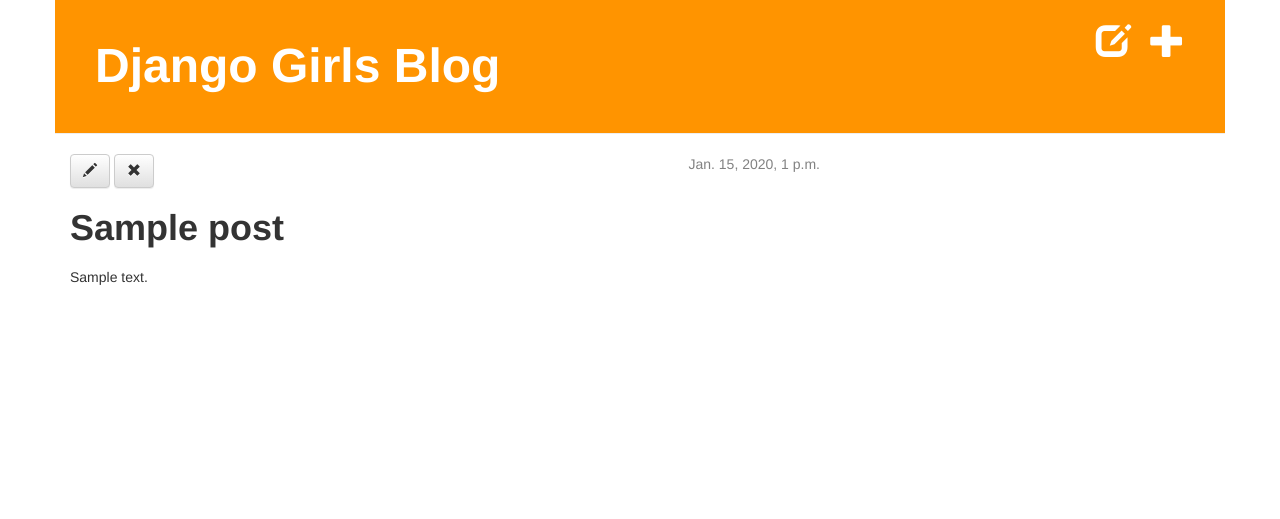
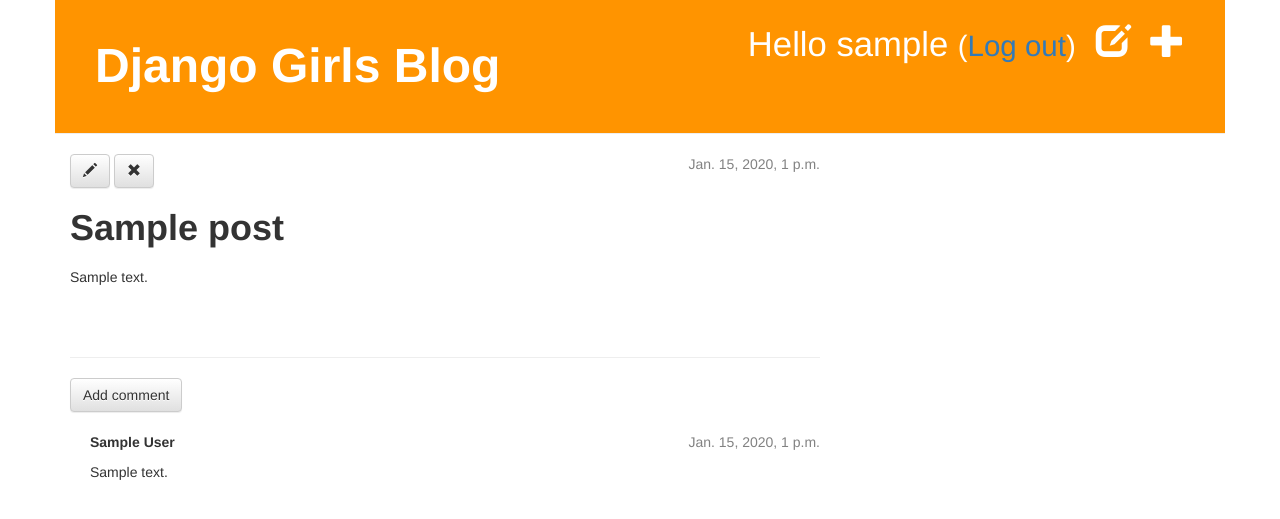
Before and after one commit to dnlv/my-first-blog, a Django app: page /post/1/ in a window 1280 px wide. Shown: the top 519 px of the page. Run offline with Django 3.2, Linux system fonts and the light colour scheme; a user stored in the database is signed in; tables that the repository leaves empty hold one stand-in row (values such as "Sample post"); some libraries are stand-ins or nearby versions.

Commit message:
Added comment form

```diff
--- a/blog/admin.py
+++ b/blog/admin.py
@@ -1,6 +1,6 @@
 from django.contrib import admin
+from .models import Post, Comment
 
 # Register your models here.
-from .models import Post
-
 admin.site.register(Post)
+admin.site.register(Comment)
--- a/blog/models.py
+++ b/blog/models.py
@@ -19,3 +19,20 @@
 
     def __str__(self):
         return self.title
+
+    def approved_comments(self):
+        return self.comments.filter(approved_comment=True)
+
+class Comment(models.Model):
+    post = models.ForeignKey('blog.Post', related_name='comments')
+    author = models.CharField(max_length=200)
+    text = models.TextField()
+    created_date = models.DateTimeField(default=timezone.now)
+    approved_comment = models.BooleanField(default=False)
+
+    def approve(self):
+        self.approved_comment = True
+        self.save()
+
+    def __str__(self):
+        return self.text
--- a/blog/static/css/blog.css
+++ b/blog/static/css/blog.css
@@ -43,3 +43,7 @@
 .post h1 a, .post h1 a:visited {
     color: #000000;
 }
+
+.comment {
+    margin: 20px 0px 20px 20px;
+}
--- a/blog/templates/blog/base.html
+++ b/blog/templates/blog/base.html
@@ -9,15 +9,16 @@
 	<title>Блог о новостях из мира IT</title>
 </head>
 <body>
-	<body>
     <div class="page-header container">
         <div class="row">
             <div class="col-md-12">
                 {% if user.is_authenticated %}
                 <a href="{% url 'post_new' %}" class="top-menu"><span class="glyphicon glyphicon-plus"></span></a>
                 <a href="{% url 'post_draft_list' %}" class="top-menu"><span class="glyphicon glyphicon-edit"></span></a>
+                <p class="top-menu">Hello {{ user.username }} <small>(<a href="{% url 'logout' %}">Log out</a>)</small></p>
+                {% else %}
+                <a href="{% url 'login' %}" class="top-menu"><span class="glyphicon glyphicon-lock"></span></a>
                 {% endif %}
-
                 <h1><a href="/">Django Girls Blog</a></h1>
             </div>
         </div>
@@ -31,5 +32,4 @@
         </div>
     </div>
 </body>
-</body>
 </html>
--- a/blog/templates/blog/post_detail.html
+++ b/blog/templates/blog/post_detail.html
@@ -9,9 +9,30 @@
             {% else %}
             <a class="btn btn-default" href="{% url 'post_publish' pk=post.pk %}">Publish</a>
             {% endif %}
+            {% if user.is_authenticated %}
             <a class="btn btn-default" href="{% url 'post_edit' pk=post.pk %}"><span class="glyphicon glyphicon-pencil"></span></a>
             <a class="btn btn-default" href="{% url 'post_remove' pk=post.pk %}"><span class="glyphicon glyphicon-remove"></span></a>
+            {% endif %}
             <h1>{{ post.title }}</h1>
             <p>{{ post.text|linebreaksbr }}</p>
         </div>
+        <hr>
+        <a class="btn btn-default" href="{% url 'add_comment_to_post' pk=post.pk %}">Add comment</a>
+        {% for comment in post.comments.all %}
+        {% if user.is_authenticated or comment.approved_comment %}
+        <div class="comment">
+            <div class="date">
+                {{ comment.created_date }}
+                {% if not comment.approved_comment %}
+                <a class="btn btn-default" href="{% url 'comment_remove' pk=comment.pk %}"><span class="glyphicon glyphicon-remove"></span></a>
+                <a class="btn btn-default" href="{% url 'comment_approve' pk=comment.pk %}"><span class="glyphicon glyphicon-ok"></span></a>
+                {% endif %}
+            </div>
+            <strong>{{ comment.author }}</strong>
+            <p>{{ comment.text|linebreaks }}</p>
+        </div>
+        {% endif %}
+        {% empty %}
+        <p>No comments here yet :(</p>
+        {% endfor %}
     {% endblock %}
--- a/blog/templates/blog/post_list.html
+++ b/blog/templates/blog/post_list.html
@@ -8,6 +8,7 @@
                 </div>
                 <h1><a href="{% url 'post_detail' pk=post.pk %}">{{ post.title }}</a></h1>
                 <p>{{ post.text|linebreaksbr }}</p>
+                <a href="{% url 'post_detail' pk=post.pk %}">Comments: {{ post.approved_comments.count }}</a>
             </div>
         {% endfor %}
     {% endblock content %}
--- a/blog/urls.py
+++ b/blog/urls.py
@@ -9,4 +9,7 @@
     url(r'^drafts/$', views.post_draft_list, name='post_draft_list'),
     url(r'^post/(?P<pk>\d+)/publish/$', views.post_publish, name='post_publish'),
     url(r'^post/(?P<pk>\d+)/remove/$', views.post_remove, name='post_remove'),
+    url(r'^post/(?P<pk>\d+)/comment/$', views.add_comment_to_post, name='add_comment_to_post'),
+    url(r'^comment/(?P<pk>\d+)/approve/$', views.comment_approve, name='comment_approve'),
+	url(r'^comment/(?P<pk>\d+)/remove/$', views.comment_remove, name='comment_remove'),
 ]
--- a/blog/views.py
+++ b/blog/views.py
@@ -1,9 +1,10 @@
 from django.shortcuts import render
 from django.utils import timezone
-from .models import Post
+from .models import Post, Comment
 from django.shortcuts import render, get_object_or_404
-from .forms import PostForm
+from .forms import PostForm, CommentForm
 from django.shortcuts import redirect
+from django.contrib.auth.decorators import login_required
 
 def post_list(request):
     posts = Post.objects.filter(published_date__lte=timezone.now()).order_by('published_date')
@@ -13,6 +14,7 @@
 	post = get_object_or_404(Post, pk=pk)
 	return render(request, 'blog/post_detail.html', {'post': post})
 
+@login_required
 def post_new(request):
     if request.method == "POST":
         form = PostForm(request.POST)
@@ -25,6 +27,7 @@
         form = PostForm()
     return render(request, 'blog/post_edit.html', {'form': form})
 
+@login_required
 def post_edit(request, pk):
     post = get_object_or_404(Post, pk=pk)
     if request.method == "POST":
@@ -38,16 +41,45 @@
         form = PostForm(instance=post)
     return render(request, 'blog/post_edit.html', {'form': form})
 
+@login_required
 def post_draft_list(request):
     posts = Post.objects.filter(published_date__isnull=True).order_by('created_date')
     return render(request, 'blog/post_draft_list.html', {'posts': posts})
 
+@login_required
 def post_publish(request, pk):
     post = get_object_or_404(Post, pk=pk)
     post.publish()
     return redirect('post_detail', pk=pk)
 
+@login_required
 def post_remove(request, pk):
     post = get_object_or_404(Post, pk=pk)
     post.delete()
     return redirect('post_list')
+
+def add_comment_to_post(request, pk):
+    post = get_object_or_404(Post, pk=pk)
+    if request.method == "POST":
+        form = CommentForm(request.POST)
+        if form.is_valid():
+            comment = form.save(commit=False)
+            comment.post = post
+            comment.save()
+            return redirect('post_detail', pk=post.pk)
+    else:
+        form = CommentForm()
+    return render(request, 'blog/add_comment_to_post.html', {'form': form})
+
+@login_required
+def comment_approve(request, pk):
+    comment = get_object_or_404(Comment, pk=pk)
+    comment.approve()
+    return redirect('post_detail', pk=comment.post.pk)
+
+@login_required
+def comment_remove(request, pk):
+    comment = get_object_or_404(Comment, pk=pk)
+    post_pk = comment.post.pk
+    comment.delete()
+    return redirect('post_detail', pk=post_pk)
--- a/mysite/settings.py
+++ b/mysite/settings.py
@@ -120,3 +120,6 @@
 
 STATIC_URL = '/static/'
 STATIC_ROOT = os.path.join(BASE_DIR, 'static')
+
+
+LOGIN_REDIRECT_URL = '/'
--- a/mysite/urls.py
+++ b/mysite/urls.py
@@ -15,8 +15,11 @@
 """
 from django.conf.urls import url, include
 from django.contrib import admin
+from django.contrib.auth import views
 
 urlpatterns = [
     url(r'^admin/', admin.site.urls),
+    url(r'^accounts/login/$', views.login, name='login'),
+    url(r'^accounts/logout/$', views.logout, name='logout', kwargs={'next_page': '/'}),
     url(r'', include('blog.urls')),
 ]
```
Also changed, not shown: blog/forms.py (+7 -1 lines), blog/templates/blog/add_comment_to_post.html (added, +9 -0 lines), blog/templates/registration/login.html (added, +24 -0 lines), blog/migrations/0002_comment.py (added). Lines whose indentation alone changed are shown as unchanged.
